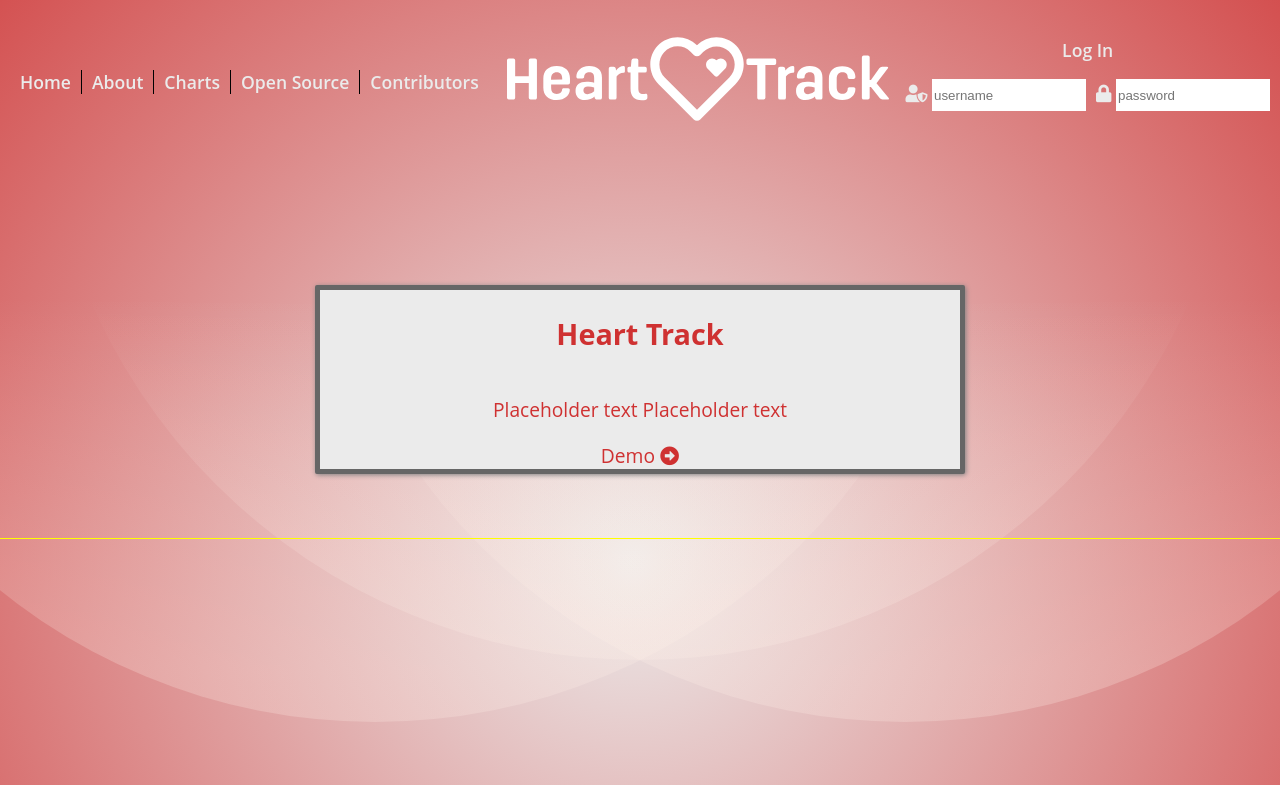
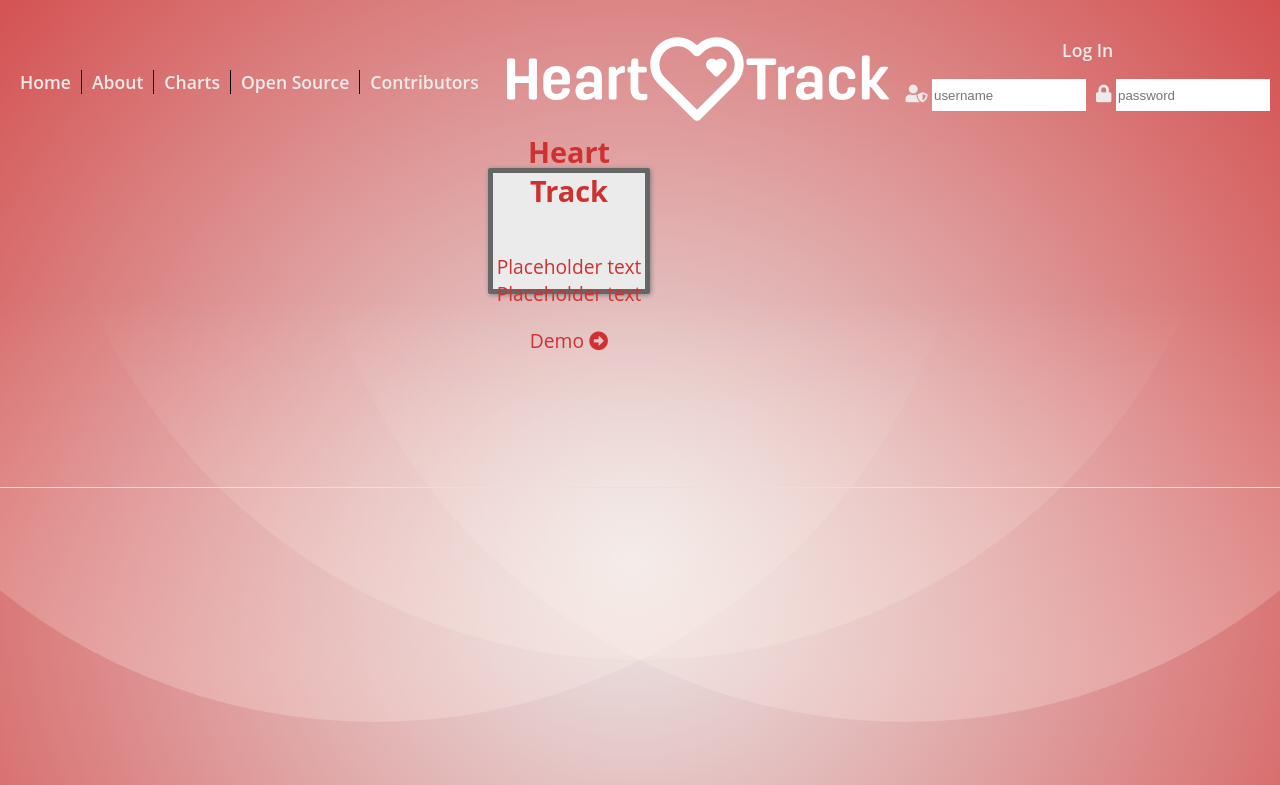
Before and after one commit to JS-goose/heart-track, a React (Create React App) app: page / in a window 1280 px wide. Shown: the top 785 px of the page. Built offline with nearby package versions, Linux system fonts and the light colour scheme.

Commit message:
added wrapper around central modal

```diff
--- a/src/components/layout/CenterModal/CenterModal.js
+++ b/src/components/layout/CenterModal/CenterModal.js
@@ -1,14 +1,18 @@
-import React from 'react';
-import styles from './CenterModal.module.css';
+import React from "react";
+import styles from "./CenterModal.module.css";
 
 const CenterModal = () => {
-    return (
-        <article className={styles['centerModal']}>
-            <h2>Heart Track</h2>
-            <p>Placeholder text Placeholder text</p>
-            <div>Demo <i className="fas fa-arrow-alt-circle-right"></i></div>
-        </article>
-    )
-}
+  return (
+    <article id={styles["home-landing-container"]}>
+      <div className={styles["centerModal"]}>
+        <h2>Heart Track</h2>
+        <p>Placeholder text Placeholder text</p>
+        <div>
+          Demo <i className="fas fa-arrow-alt-circle-right" />
+        </div>
+      </div>
+    </article>
+  );
+};
 
 export default CenterModal;
--- a/src/components/layout/CenterModal/CenterModal.module.css
+++ b/src/components/layout/CenterModal/CenterModal.module.css
@@ -1,3 +1,7 @@
+#home-landing-container {
+    height: 100vh;
+}
+
 .centerModal {
     display: flex;
     flex-direction: column;
```
